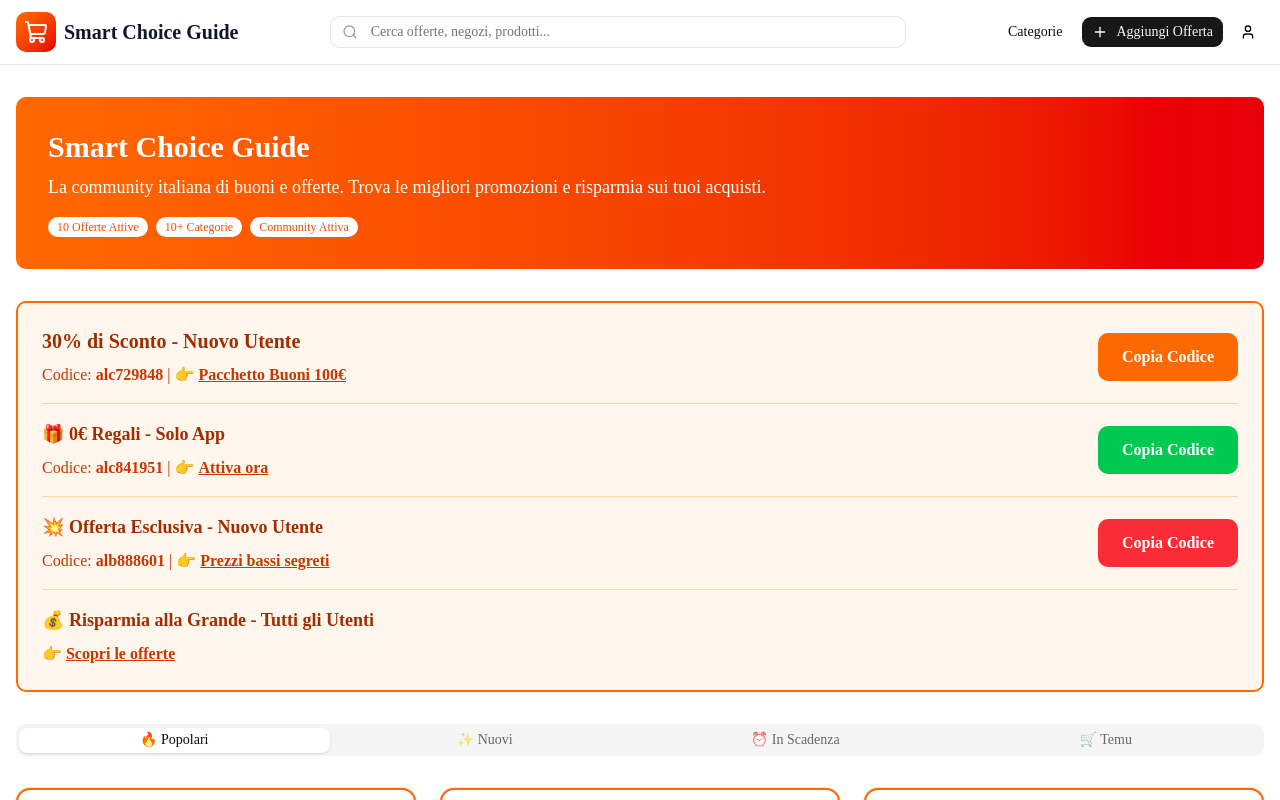
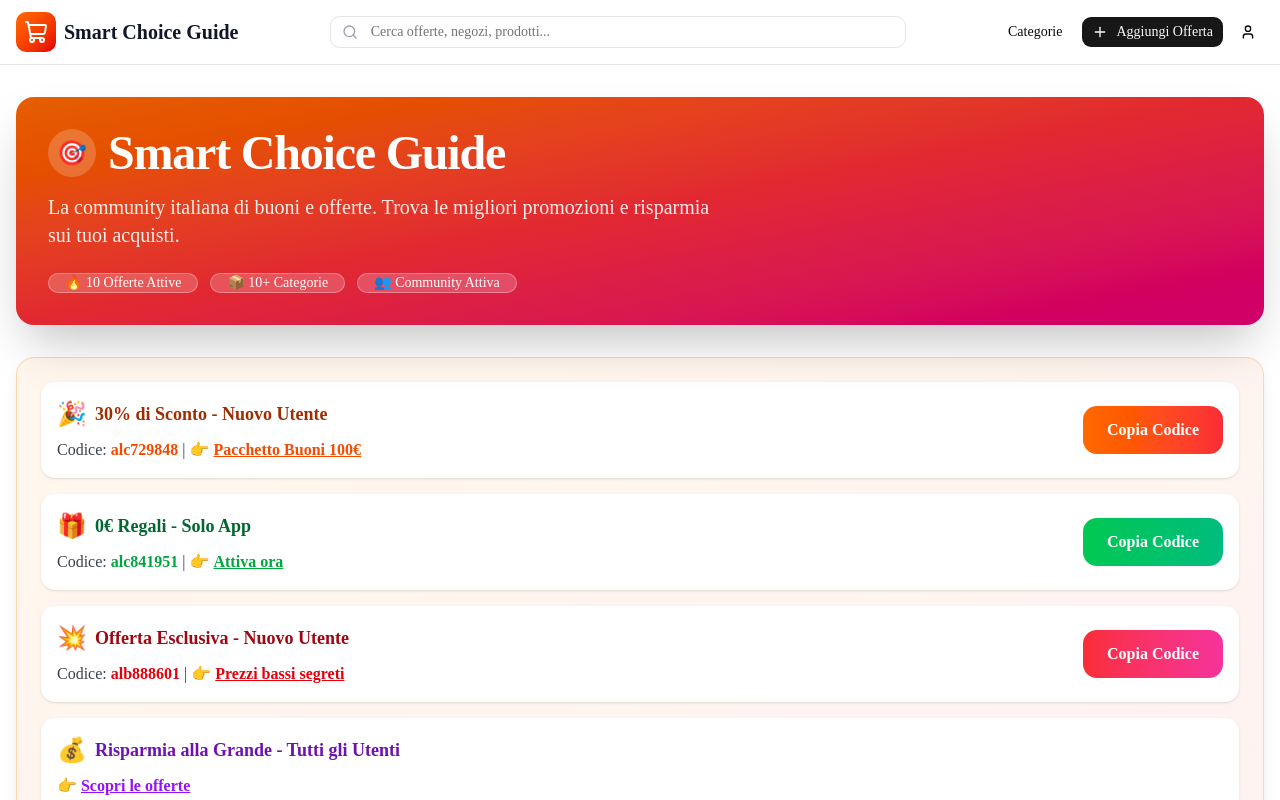
Before and after one commit to nilo1221/-smart-choice-guide-temu, a Next.js app: page / in a window 1280 px wide. Shown: the top 800 px of the page. Built offline with nearby package versions, Linux system fonts and the light colour scheme; grey boxes are pictures that could not be loaded.

Commit message:
Improve: Enhance UI aesthetics with modern hero section, hover effects, and redesigned promo banner

```diff
--- a/src/app/page.tsx
+++ b/src/app/page.tsx
@@ -198,89 +198,95 @@ export default function Home() {
   return (
     <div className="container mx-auto px-4 py-8">
       {/* Hero Section */}
-      <div className="mb-8 rounded-lg bg-gradient-to-r from-orange-500 to-red-600 p-8 text-white">
-        <h1 className="mb-2 text-3xl font-bold">Smart Choice Guide</h1>
-        <p className="mb-4 text-lg">
+      <div className="mb-8 rounded-2xl bg-gradient-to-br from-orange-500 via-red-500 to-pink-600 p-8 text-white shadow-2xl relative overflow-hidden">
+        <div className="absolute inset-0 bg-black/10"></div>
+        <div className="relative z-10">
+          <div className="flex items-center gap-3 mb-4">
+            <div className="flex h-12 w-12 items-center justify-center rounded-full bg-white/20 backdrop-blur-sm">
+              <span className="text-2xl">🎯</span>
+            </div>
+            <h1 className="text-4xl md:text-5xl font-bold tracking-tight">Smart Choice Guide</h1>
+          </div>
+          <p className="mb-6 text-xl text-white/90 max-w-2xl">
             La community italiana di buoni e offerte. Trova le migliori promozioni e risparmia sui tuoi acquisti.
           </p>
-        <div className="flex flex-wrap gap-2">
-          <Badge variant="secondary" className="bg-white text-orange-600">
-            {mockDeals.length} Offerte Attive
+          <div className="flex flex-wrap gap-3">
+            <Badge variant="secondary" className="bg-white/20 backdrop-blur-sm text-white border-white/30 px-4 py-2 text-sm">
+              🔥 {mockDeals.length} Offerte Attive
             </Badge>
-          <Badge variant="secondary" className="bg-white text-orange-600">
-            10+ Categorie
+            <Badge variant="secondary" className="bg-white/20 backdrop-blur-sm text-white border-white/30 px-4 py-2 text-sm">
+              📦 10+ Categorie
             </Badge>
-          <Badge variant="secondary" className="bg-white text-orange-600">
-            Community Attiva
+            <Badge variant="secondary" className="bg-white/20 backdrop-blur-sm text-white border-white/30 px-4 py-2 text-sm">
+              👥 Community Attiva
             </Badge>
+          </div>
         </div>
       </div>
 
       {/* Temu Affiliate Code Banner */}
-      <div className="mb-8 rounded-lg border-2 border-orange-500 bg-orange-50 p-6">
+      <div className="mb-8 rounded-2xl bg-gradient-to-br from-orange-50 to-red-50 p-6 shadow-lg border border-orange-200">
         <div className="flex flex-col gap-4">
-          <div className="flex flex-col items-center gap-4 text-center md:flex-row md:text-left">
+          <div className="flex flex-col items-center gap-4 text-center md:flex-row md:text-left bg-white rounded-xl p-4 shadow-sm hover:shadow-md transition-shadow">
             <div className="flex-1">
-              <h2 className="mb-2 text-xl font-bold text-orange-800">
+              <h2 className="mb-2 text-lg font-bold text-orange-800 flex items-center gap-2">
+                <span className="text-2xl">🎉</span>
                 30% di Sconto - Nuovo Utente
               </h2>
-              <p className="text-orange-700">
-                Codice: <span className="font-bold">alc729848</span> | 👉 <a href="https://temu.to/k/em1zjzvro9d" target="_blank" rel="noopener noreferrer" className="underline font-bold">Pacchetto Buoni 100€</a>
+              <p className="text-gray-700">
+                Codice: <span className="font-bold text-orange-600">alc729848</span> | 👉 <a href="https://temu.to/k/em1zjzvro9d" target="_blank" rel="noopener noreferrer" className="underline font-bold text-orange-600 hover:text-orange-700">Pacchetto Buoni 100€</a>
               </p>
             </div>
             <button
               onClick={() => navigator.clipboard.writeText('alc729848')}
-              className="rounded-lg bg-orange-500 px-6 py-3 font-semibold text-white transition-colors hover:bg-orange-600"
+              className="rounded-xl bg-gradient-to-r from-orange-500 to-red-500 px-6 py-3 font-semibold text-white transition-all hover:scale-105 hover:shadow-lg"
             >
               Copia Codice
             </button>
           </div>
-          <div className="border-t border-orange-200 pt-4">
-            <div className="flex flex-col items-center gap-4 text-center md:flex-row md:text-left">
+          <div className="flex flex-col items-center gap-4 text-center md:flex-row md:text-left bg-white rounded-xl p-4 shadow-sm hover:shadow-md transition-shadow">
             <div className="flex-1">
-                <h3 className="mb-2 text-lg font-bold text-orange-800">
-                  🎁 0€ Regali - Solo App
+              <h3 className="mb-2 text-lg font-bold text-green-800 flex items-center gap-2">
+                <span className="text-2xl">🎁</span>
+                0€ Regali - Solo App
               </h3>
-                <p className="text-orange-700">
-                  Codice: <span className="font-bold">alc841951</span> | 👉 <a href="https://temu.to/k/ee88con1vod" target="_blank" rel="noopener noreferrer" className="underline font-bold">Attiva ora</a>
+              <p className="text-gray-700">
+                Codice: <span className="font-bold text-green-600">alc841951</span> | 👉 <a href="https://temu.to/k/ee88con1vod" target="_blank" rel="noopener noreferrer" className="underline font-bold text-green-600 hover:text-green-700">Attiva ora</a>
               </p>
             </div>
             <button
               onClick={() => navigator.clipboard.writeText('alc841951')}
-                className="rounded-lg bg-green-500 px-6 py-3 font-semibold text-white transition-colors hover:bg-green-600"
+              className="rounded-xl bg-gradient-to-r from-green-500 to-emerald-500 px-6 py-3 font-semibold text-white transition-all hover:scale-105 hover:shadow-lg"
             >
               Copia Codice
             </button>
           </div>
-          </div>
-          <div className="border-t border-orange-200 pt-4">
-            <div className="flex flex-col items-center gap-4 text-center md:flex-row md:text-left">
+          <div className="flex flex-col items-center gap-4 text-center md:flex-row md:text-left bg-white rounded-xl p-4 shadow-sm hover:shadow-md transition-shadow">
             <div className="flex-1">
-                <h3 className="mb-2 text-lg font-bold text-orange-800">
-                  💥 Offerta Esclusiva - Nuovo Utente
+              <h3 className="mb-2 text-lg font-bold text-red-800 flex items-center gap-2">
+                <span className="text-2xl">💥</span>
+                Offerta Esclusiva - Nuovo Utente
               </h3>
-                <p className="text-orange-700">
-                  Codice: <span className="font-bold">alb888601</span> | 👉 <a href="https://temu.to/k/emwo7sl9k34" target="_blank" rel="noopener noreferrer" className="underline font-bold">Prezzi bassi segreti</a>
+              <p className="text-gray-700">
+                Codice: <span className="font-bold text-red-600">alb888601</span> | 👉 <a href="https://temu.to/k/emwo7sl9k34" target="_blank" rel="noopener noreferrer" className="underline font-bold text-red-600 hover:text-red-700">Prezzi bassi segreti</a>
               </p>
             </div>
             <button
               onClick={() => navigator.clipboard.writeText('alb888601')}
-                className="rounded-lg bg-red-500 px-6 py-3 font-semibold text-white transition-colors hover:bg-red-600"
+              className="rounded-xl bg-gradient-to-r from-red-500 to-pink-500 px-6 py-3 font-semibold text-white transition-all hover:scale-105 hover:shadow-lg"
             >
               Copia Codice
             </button>
           </div>
-          </div>
-          <div className="border-t border-orange-200 pt-4">
-            <div className="flex flex-col items-center gap-4 text-center md:flex-row md:text-left">
+          <div className="flex flex-col items-center gap-4 text-center md:flex-row md:text-left bg-white rounded-xl p-4 shadow-sm hover:shadow-md transition-shadow">
             <div className="flex-1">
-                <h3 className="mb-2 text-lg font-bold text-orange-800">
-                  💰 Risparmia alla Grande - Tutti gli Utenti
+              <h3 className="mb-2 text-lg font-bold text-purple-800 flex items-center gap-2">
+                <span className="text-2xl">💰</span>
+                Risparmia alla Grande - Tutti gli Utenti
               </h3>
-                <p className="text-orange-700">
-                  👉 <a href="https://temu.to/k/em1zjzvro9d" target="_blank" rel="noopener noreferrer" className="underline font-bold">Scopri le offerte</a>
+              <p className="text-gray-700">
+                👉 <a href="https://temu.to/k/em1zjzvro9d" target="_blank" rel="noopener noreferrer" className="underline font-bold text-purple-600 hover:text-purple-700">Scopri le offerte</a>
               </p>
-              </div>
             </div>
           </div>
         </div>
--- a/src/components/DealCard.tsx
+++ b/src/components/DealCard.tsx
@@ -55,7 +55,7 @@ export default function DealCard({
   const discount = calculateDiscount()
 
   return (
-    <Card className={`overflow-hidden hover:shadow-lg transition-shadow ${isFeatured ? 'border-orange-500 border-2' : ''}`}>
+    <Card className={`overflow-hidden hover:shadow-2xl hover:scale-105 transition-all duration-300 cursor-pointer ${isFeatured ? 'border-orange-500 border-2' : ''}`}>
       <CardHeader className="p-0">
         {imageUrl && (
           <div className="relative h-48 w-full bg-gray-100">
```
Lines whose indentation alone changed are shown as unchanged.
